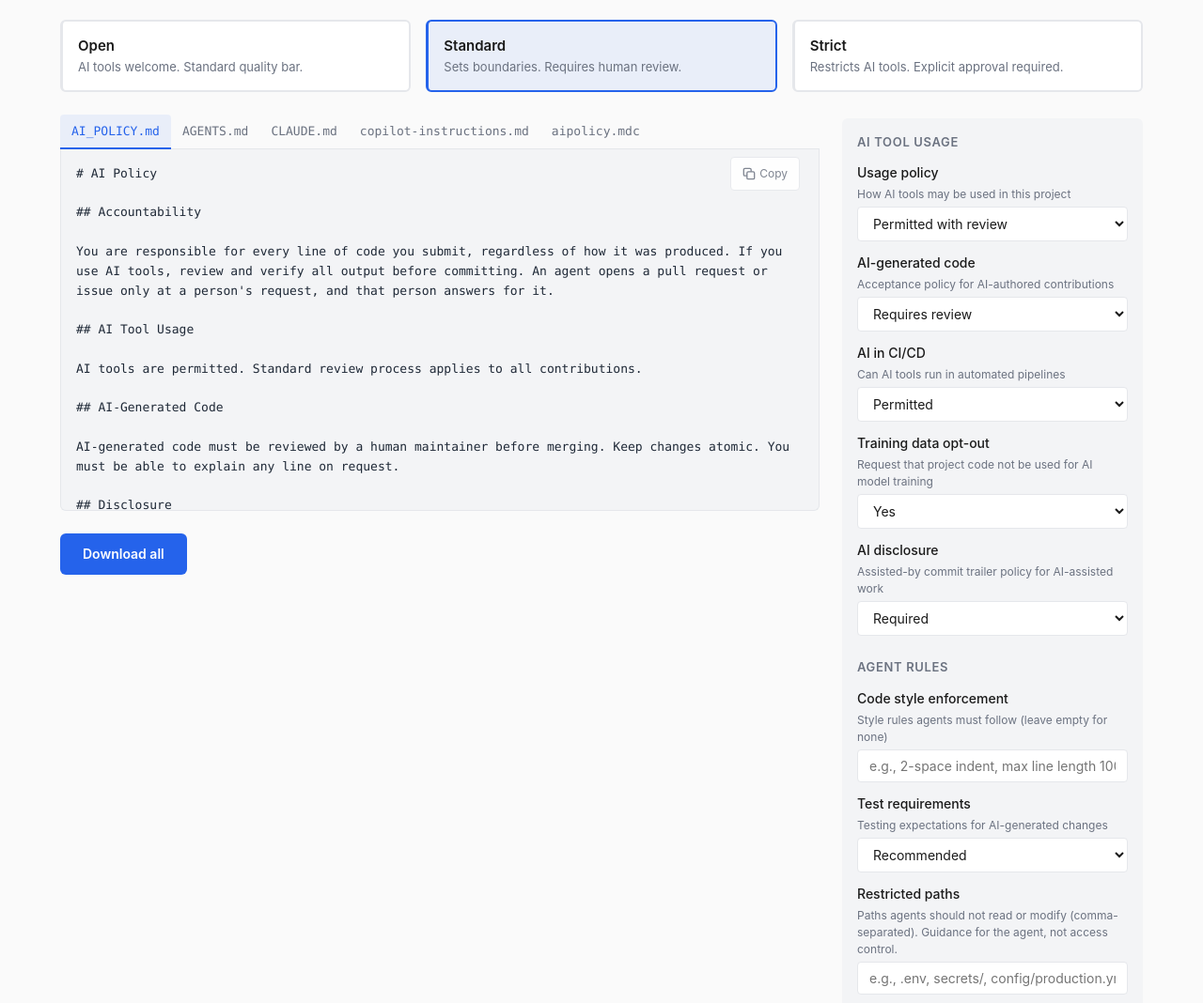
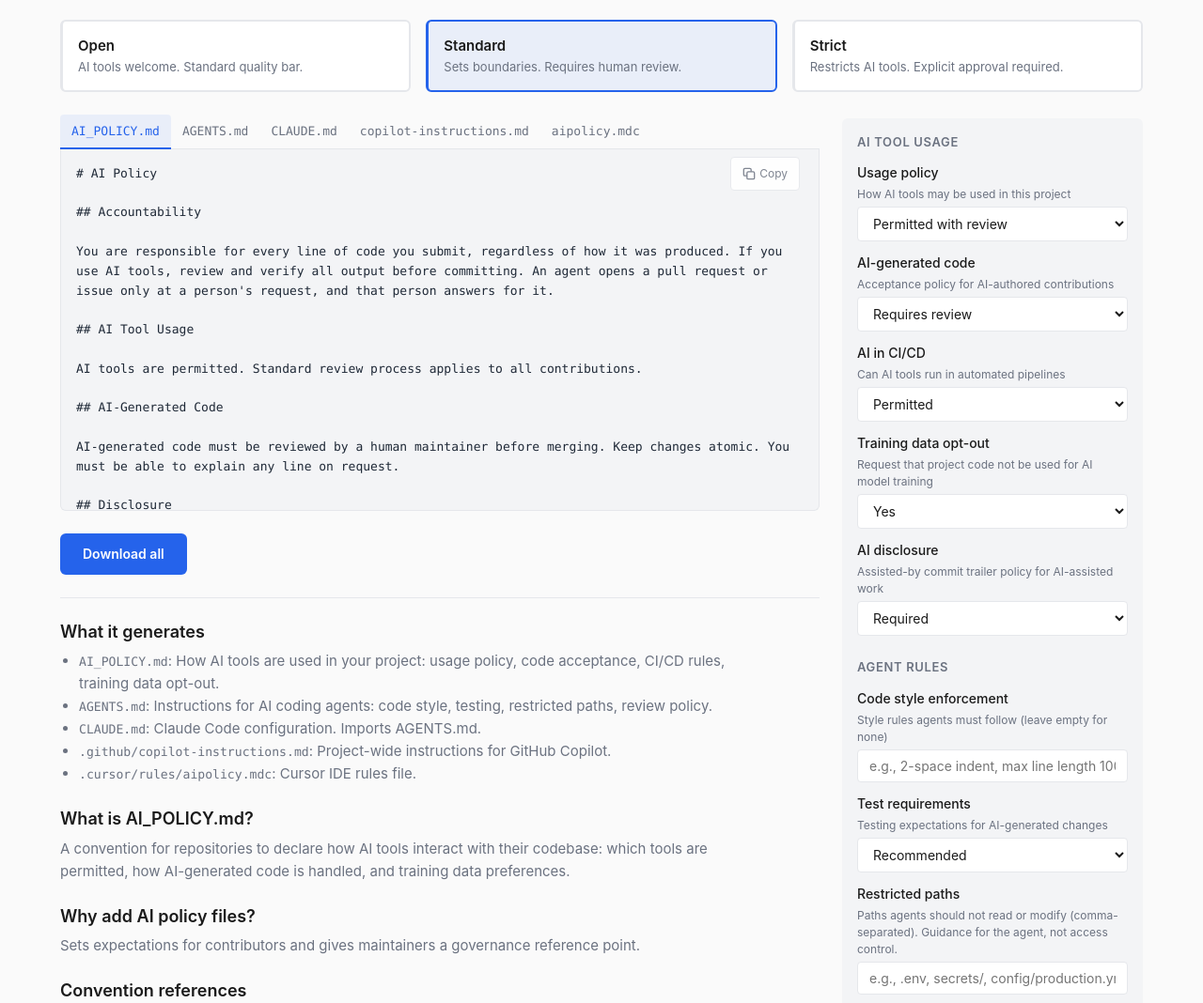
Before and after one commit to 1mb-dev/aipolicy, a website with bundled scripts: page public/index.html in a window 1280 px wide. Shown: the part 153-1221 px from the top of the page at 94% size. Built offline with nearby package versions, Linux system fonts and the light colour scheme.

Commit message:
fix(site): put the explainer under the preview at 1100px and wider

```diff
--- a/public/index.html
+++ b/public/index.html
@@ -124,6 +124,7 @@
       </div>
 
       <!-- Zone 2: Preview + Configure -->
+      <div class="studio">
         <div class="workspace">
         <section class="preview-section" aria-label="Generated files">
           <div class="tab-bar" role="tablist" aria-label="Generated files">
@@ -290,6 +291,7 @@
           <h2>Convention references</h2>
           <p>Informed by the <a href="https://agents.md" target="_blank" rel="noopener">AGENTS.md spec</a>, Linux Foundation AI governance guidance, and CNCF project practices. See <a href="/conventions.json">conventions.json</a> for the full source list.</p>
         </article>
+      </div>
     </main>
 
     <!-- Footer -->
--- a/public/styles/main.css
+++ b/public/styles/main.css
@@ -766,31 +766,23 @@ body {
     max-width: 1200px;
   }
 
-  main {
+  /* row 2 is 1fr so the spanning panel's extra height lands there; auto rows open a gap under Download */
+  .studio {
     display: grid;
     grid-template-columns: minmax(0, 1fr) 320px;
+    grid-template-rows: auto 1fr;
     column-gap: 24px;
     align-items: start;
   }
 
-  .presets,
-  .explainer {
-    grid-column: 1 / -1;
-  }
-
-  .explainer {
+  /* cap on the children, not the box: the border-top must run the full column width */
+  .explainer > * {
     max-width: 720px;
-  }
-
-  .workspace {
-    position: sticky;
-    top: 16px;
   }
 
   /* !important beats the inline max-height main.js sets while toggling */
   .customize-panel {
-    grid-column: 2;
-    grid-row: 2;
+    grid-row: span 2;
     max-height: none !important;
     overflow: visible;
   }
```
Lines whose indentation alone changed are shown as unchanged.
